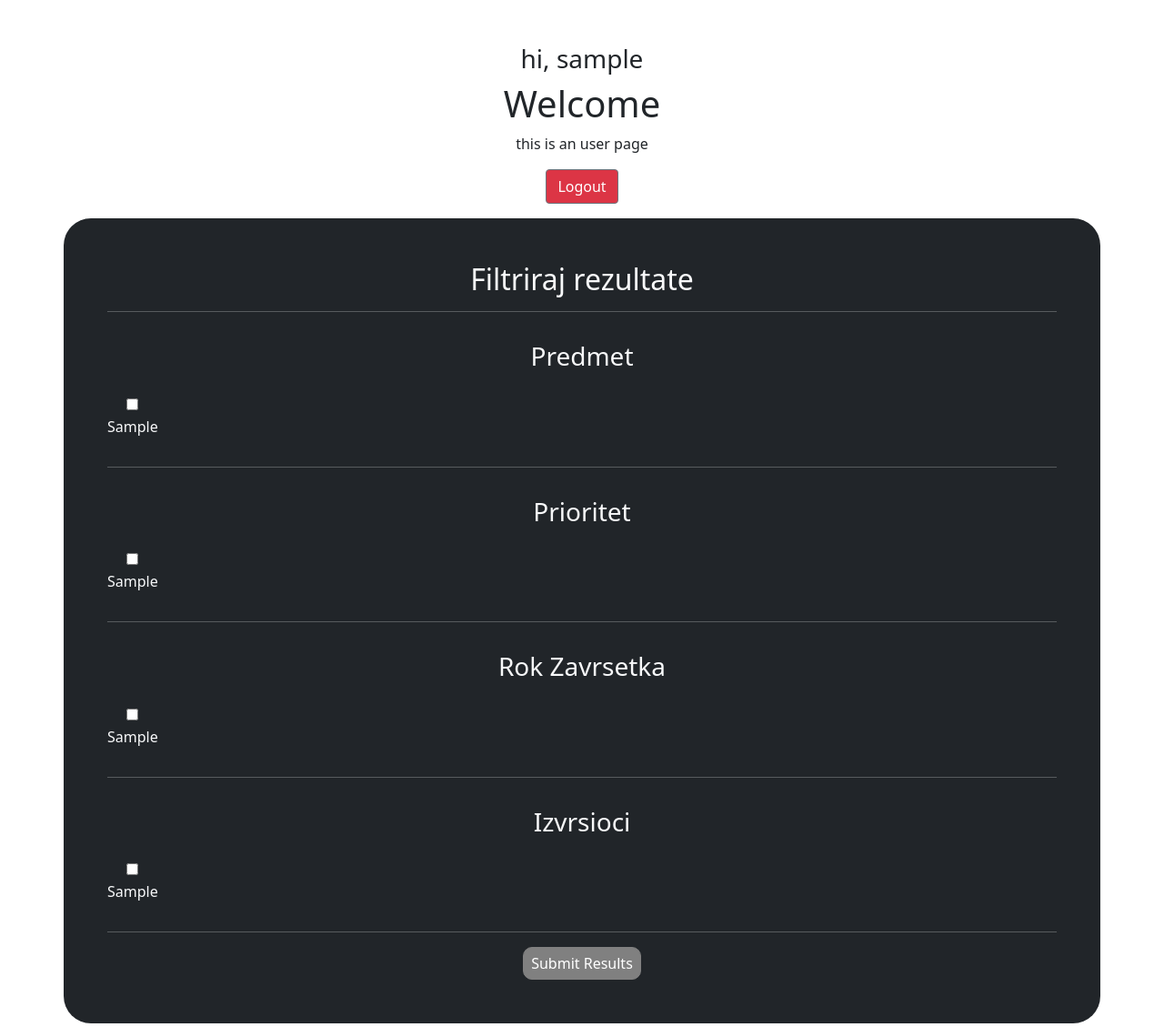
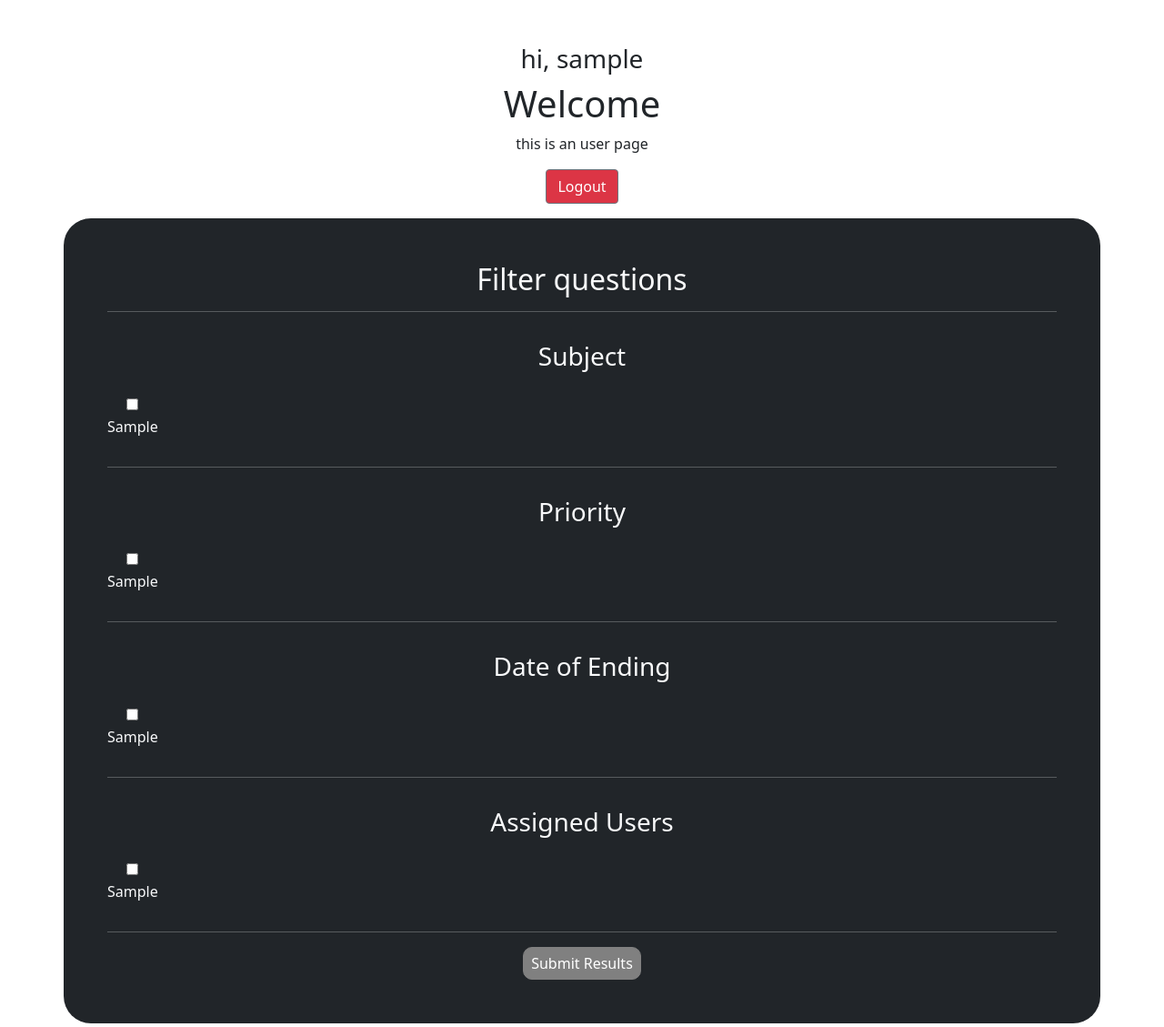
Before and after one commit to lukacerovic/PHP-School-Questions-Project, a PHP site: page /user.php in a window 1280 px wide. Shown: the top 1129 px of the page at 91% size. Run offline with PHP 8.4, Linux system fonts and the light colour scheme; the visitor is signed in with stand-in values (Sample User, id 1); tables that the repository leaves empty or names only in its code hold one stand-in row (values such as "Sample post").

Commit message:
user.php

```diff
--- a/SchoolManagementSystem/user.php
+++ b/SchoolManagementSystem/user.php
@@ -14,11 +14,13 @@
         $result = $login->check_login($id);
 
         if ($result) {
-            // Ako je sve u redu, nastavljamo sa prikazom
+
             $user = new User();
             $user_data = $user->get_data($id);
 
-            //obican korisnik moze samo da vidi pitanja koja su namenjena za njega.Ne moze da vidi sva pitanja i ostale korisnike.Takodje ne moze da menja nista.
+            //Regular users can only see the questions intended for them. They cannot see all the questions or other users.
+            //Additionally, they cannot make any changes.
+
             $question = new Question();
             $all_question = $question->get_all_questions_for_user($user_data['username']);
 
@@ -92,10 +94,10 @@
             </div>
             <div class="container p-5 h-75 col-12 bg-dark text-light d-flex justify-content-center align-items-center" style="border-radius:30px;">
                 <form method="get" action="filter.php" style="text-align: center; width: 100%;">
-                    <h2>Filtriraj rezultate</h2>
+                    <h2>Filter questions</h2>
                     <hr>
                     <div class="mb-3">
-                        <h3 class="py-3">Predmet</h3>
+                        <h3 class="py-3">Subject</h3>
                         <div class="filter" style="display: flex; flex-wrap: wrap; justify-content: space-between;">
                         <?php foreach ($all_question as $question) : ?>
                                 <label>
@@ -107,7 +109,7 @@
                     </div>
                     <hr>
                     <div class="mb-3">
-                        <h3 class="py-3">Prioritet</h3>
+                        <h3 class="py-3">Priority</h3>
                         <div class="filter" style="display: flex; flex-wrap: wrap; justify-content: space-between;">
                             <?php foreach ($all_question as $question) : ?>
                                 <label>
@@ -119,7 +121,7 @@
                     </div>
                     <hr>
                     <div class="mb-3">
-                        <h3 class="py-3">Rok Zavrsetka</h3>
+                        <h3 class="py-3">Date of Ending</h3>
                         <div class="filter" style="display: flex; flex-wrap: wrap; justify-content: space-between;">
                             <?php foreach ($all_question as $question) : ?>
                                 <label>
@@ -131,7 +133,7 @@
                     </div>
                     <hr>
                     <div class="mb-3">
-                        <h3 class="py-3">Izvrsioci</h3>
+                        <h3 class="py-3">Assigned Users</h3>
                         <div class="filter" style="display: flex; flex-wrap: wrap; justify-content: space-between;">
                         <?php foreach ($all_question as $question) : ?>
                                 <label>
@@ -199,17 +201,17 @@
 
     <script>
 $(document).ready(function() {
-    // Klik na Send dugme za slanje komentara
+    // Click on send button for sending comment
     $(".user-list").on("click", ".comment-send-btn", function() {
-        var comment = $(this).prev(".comment-input").val(); // Uzimanje unetog komentara iz odgovarajućeg input polja
-        var questionId = $(this).data("question-id"); // Uzimanje ID-ja pitanja
+        var comment = $(this).prev(".comment-input").val(); // Taking input value from right input tag
+        var questionId = $(this).data("question-id"); // Taking Id from right question
         var senderUsername = "<?php echo $user_data['username']; ?>";
         console.log(questionId);
         console.log(comment);
-        // Sačuvajte referencu na trenutni element
+
         var currentElement = $(this);
 
-        // Slanje AJAX zahteva za dodavanje komentara
+        // Sending AJAX request for adding a comment
         $.ajax({
             url: "classes/comments_class.php",
             method: "POST",
@@ -219,13 +221,13 @@ $(document).ready(function() {
                 // Ispisujemo odgovor koji smo dobili od comments.php
                 console.log(response);
 
-                // Uspesno dodat komentar, ažurirati prikaz komentara za trenutni element
+                // Comment successfully added, update the display of comments for the current element.
                 currentElement.closest(".user-list-item").next().find(".comments-list").append("<li>" + senderUsername + " said: " + comment + "</li>");
-                currentElement.prev(".comment-input").val(""); // Resetovanje input polja za unos komentara
+                currentElement.prev(".comment-input").val(""); // Restarting input field (setting blank)
                 location.reload();
             },
             error: function() {
-                alert("Došlo je do greške prilikom slanja komentara.");
+                alert("Request got an error.");
             }
         });
     });
@@ -236,21 +238,21 @@ $(document).ready(function() {
         url: "classes/comments_class.php",
         data: { action: "getAllComments" },
         success: function(response) {
-            // Parsiranje JSON odgovora u JavaScript objekat
+            // Parsing JSON response into a JavaScript object. (changing data from JSON to JS)
             var comments = JSON.parse(response);
 
-            // Prikazivanje komentara na stranici za svaki post
+            //Showing comments foreach question
             $(".comments-section").each(function() {
                 var questionId = $(this).find("#comments-list").data("question-id");
 
-                // Filtriranje komentara za odgovarajući post
+                // Filtering right comments for right question
                 var postComments = comments.filter(function(comment) {
                     return comment.question_id == questionId;
                 });
 
-                // Prikazivanje komentara za odgovarajući post
+                // Showing (Displaying) right comments for right question
                 var commentsList = $(this).find("#comments-list");
-                commentsList.empty(); // Brisanje postojećih komentara
+                commentsList.empty(); //
                 postComments.forEach(function(comment) {
                     commentsList.append("<li class='py-3'>" + comment.sender_username + " : " + comment.comment_content + "</li>");
                 });
@@ -261,7 +263,7 @@ $(document).ready(function() {
     });
 }
 
-// Pozivajte funkciju za učitavanje komentara prilikom učitavanja stranice
+//Parsing JSON response into a JavaScript object
 loadComments();
 
 
```
